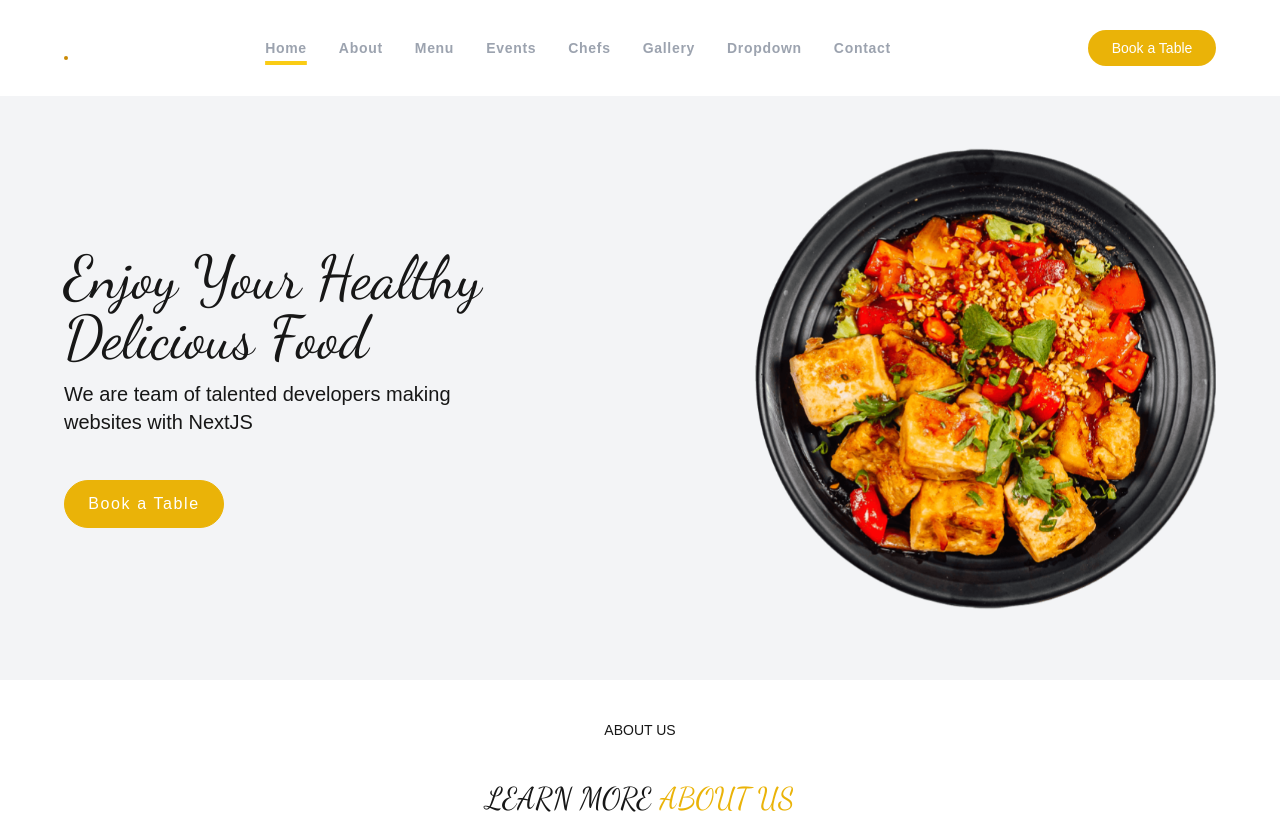
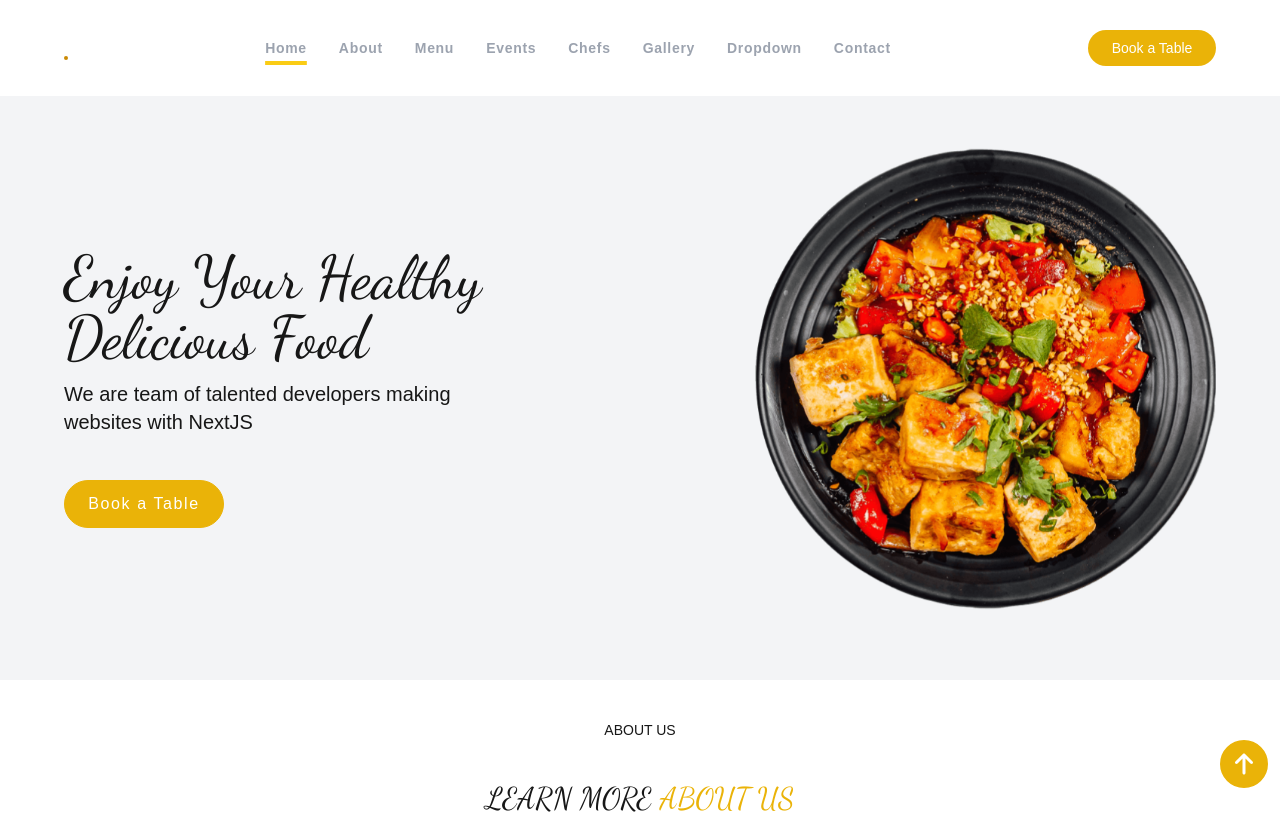
Before and after one commit to yaminphyu/foodie, a Next.js app: page / in a window 1280 px wide. Shown: the top 814 px of the page. Built offline with nearby package versions, Linux system fonts and the light colour scheme; a web font is replaced by a local one.

Commit message:
added scroll up button

```diff
--- /dev/null
+++ b/components/ScrollUpArrow.jsx
@@ -0,0 +1,22 @@
+import React from 'react';
+import { FontAwesomeIcon } from '@fortawesome/react-fontawesome';
+import { faArrowUp } from '@fortawesome/free-solid-svg-icons';
+import styles from '@/styles/ScrollUpArrow.module.css';
+
+export default function ScrollUpArrow() {
+    const handleScrollUp = () => {
+        window.scrollTo({ top: 0, behavior: "smooth" })
+    }
+
+    return (
+        <div
+            className={styles.container}
+            onClick={handleScrollUp}
+        >
+            <FontAwesomeIcon
+                icon={faArrowUp}
+                className={styles.arrow}
+            />
+        </div>
+    )
+}
--- a/pages/index.js
+++ b/pages/index.js
@@ -5,6 +5,7 @@ import MobileSideBar from "@/components/MobileSideBar";
 import Navbar from "@/components/Navbar";
 import { MobileToggleContext } from "@/context/MobileToggleContext";
 import Footer from "@/components/Footer";
+import ScrollUpArrow from "@/components/ScrollUpArrow";
 
 export default function Home() {
   const { toggle } = useContext(MobileToggleContext);
@@ -18,6 +19,7 @@ export default function Home() {
         <AboutUs />
         <Footer />
       </div>
+      <ScrollUpArrow />
     </div>
   );
 }
--- /dev/null
+++ b/styles/ScrollUpArrow.module.css
@@ -0,0 +1,7 @@
+.container {
+    @apply z-30 h-12 w-12 fixed right-5 lg:right-3 bottom-5 lg:bottom-3 border-2 border-yellow-500 flex justify-center items-center rounded-full bg-yellow-500 cursor-pointer;
+}
+
+.arrow {
+    @apply text-2xl text-white;
+}
```
